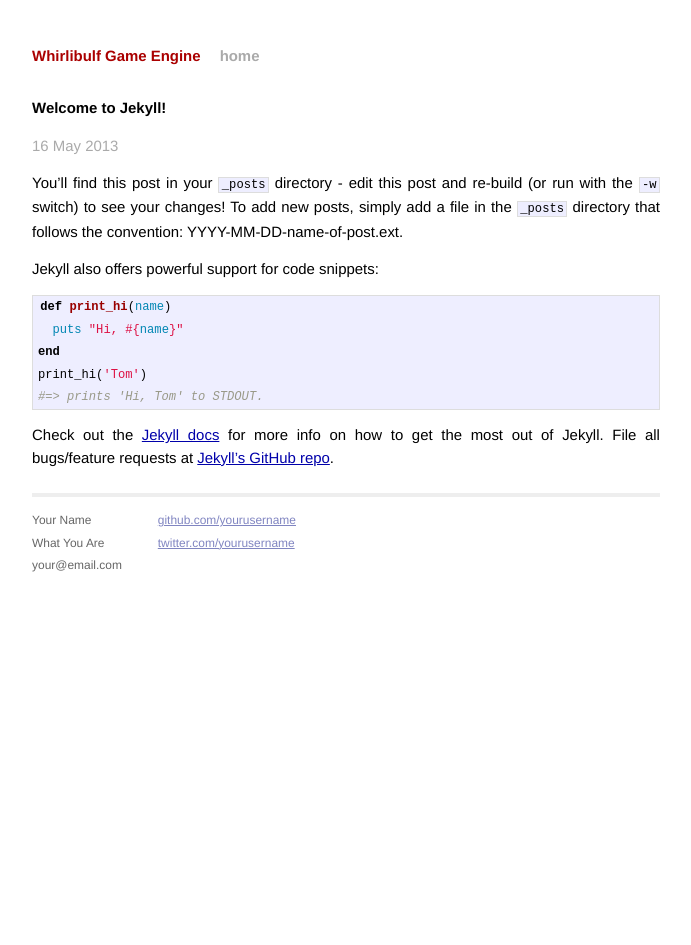
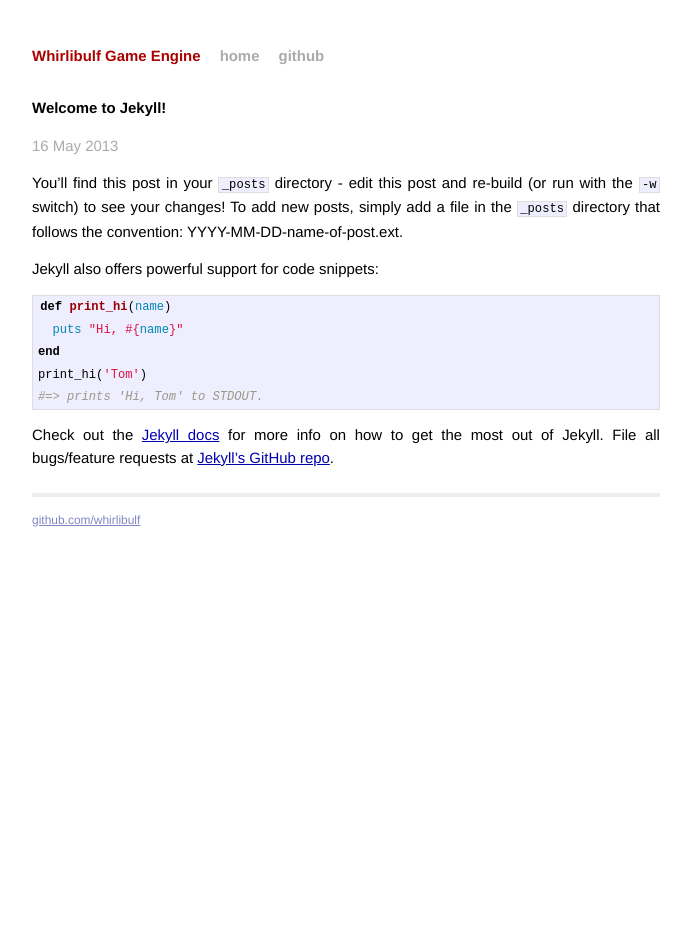
Before and after one commit to whirlibulf/engine, a Jekyll site: the page built from _posts/2013-05-16-welcome-to-jekyll.markdown, in a window 1280 px wide. Shown: the whole page, without its empty margins (294-985 px from the left). Built offline with Jekyll 4.4.1, drawn with Linux system fonts in a browser that asks for light colours.

Commit message:
Update site url, links

```diff
--- a/_config.yml
+++ b/_config.yml
@@ -1,2 +1,3 @@
 name: Whirlibulf Game Engine
 pygments: true
+url: http://whirlibulf.github.io/engine
--- a/_layouts/default.html
+++ b/_layouts/default.html
@@ -5,42 +5,28 @@
         <meta http-equiv="X-UA-Compatible" content="IE=edge,chrome=1">
         <title>{{ page.title }}</title>
         <meta name="viewport" content="width=device-width">
-
         <!-- syntax highlighting CSS -->
-        <link rel="stylesheet" href="/css/syntax.css">
-
+        <link rel="stylesheet" href="{{ site.url }}/css/syntax.css">
         <!-- Custom CSS -->
-        <link rel="stylesheet" href="/css/main.css">
-
+        <link rel="stylesheet" href="{{ site.url }}/css/main.css">
     </head>
     <body>
-
         <div class="container">
           <div class="site">
             <div class="header">
               <h1 class="title"><a href="/">{{ site.name }}</a></h1>
               <a class="extra" href="/">home</a>
+              <a class="extra" href="https://github.com/whirlibulf">github</a>
             </div>
-
-                {{ content }}
-
+            {{ content }}
             <div class="footer">
               <div class="contact">
                 <p>
-                  Your Name<br />
-                  What You Are<br />
-                  your@email.com
-                </p>
-              </div>
-              <div class="contact">
-                <p>
-                  <a href="http://github.com/yourusername/">github.com/yourusername</a><br />
-                  <a href="http://twitter.com/yourusername/">twitter.com/yourusername</a><br />
+                  <a href="http://github.com/whirlibulf/">github.com/whirlibulf</a><br />
                 </p>
               </div>
             </div>
           </div>
-        </div> <!-- /container -->
-
+        </div>
     </body>
 </html>
--- a/index.html
+++ b/index.html
@@ -1,6 +1,6 @@
 ---
 layout: default
-title: Your New Jekyll Site
+title: Whirlibulf Game Engine
 ---
 
 <div id="home">
```
